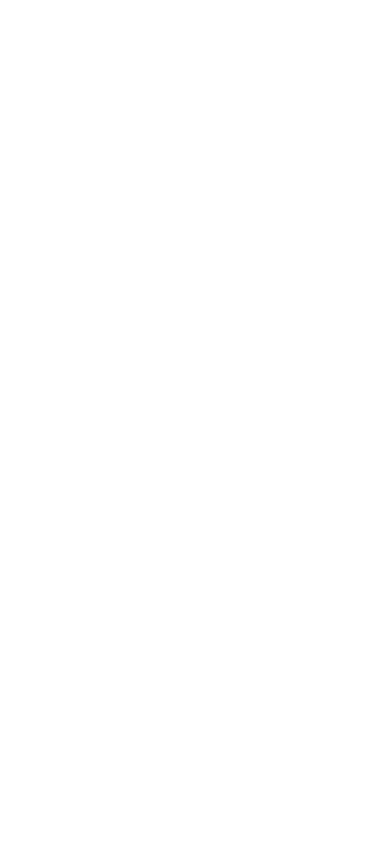
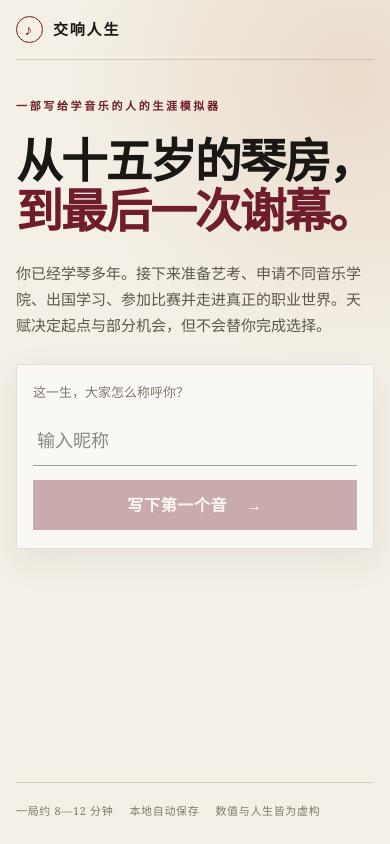
Before and after one commit to backfire0190-coder/backfire0190-coder.github.io, a plain HTML site: page music-life/index.html in a window 390 px wide. Drawn offline with Linux system fonts and the light colour scheme.

Commit message:
Point site to mobile build

```diff
--- a/music-life/index.html
+++ b/music-life/index.html
@@ -9,8 +9,8 @@
     />
     <meta name="theme-color" content="#f1ede4" />
     <title>交响人生｜全乐器音乐生涯模拟器</title>
-    <script type="module" crossorigin src="./assets/index-DRTkBM-F.js"></script>
-    <link rel="stylesheet" crossorigin href="./assets/index-CEA4eV5S.css">
+    <script type="module" crossorigin src="./assets/index-BEjUgIVo.js"></script>
+    <link rel="stylesheet" crossorigin href="./assets/index-B5oFzhLc.css">
   </head>
   <body>
     <div id="root"></div>
```
